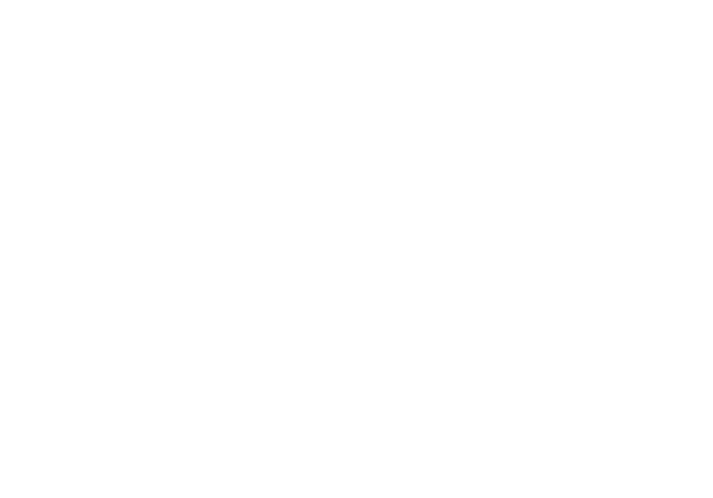
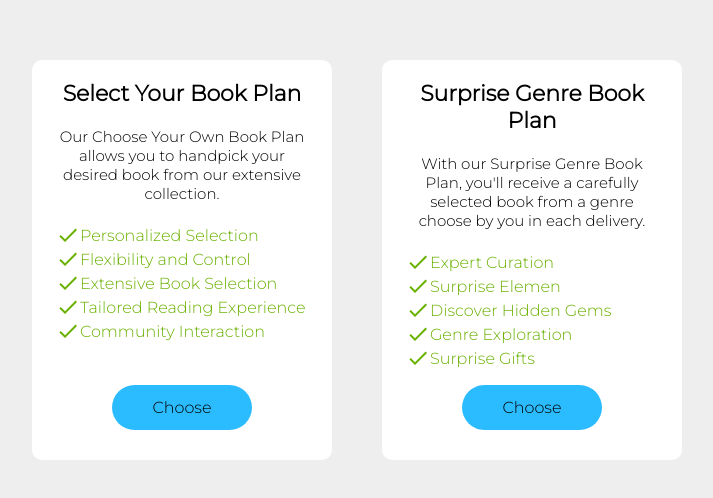
Before and after one commit to LucasNarZ/Book-Service-Landing-page, a React (Create React App) app in the folder landing-page/: page /plans in a window 1280 px wide. Before the commit this address had no page. Shown: the part 140-638 px from the top of the page, without its empty margins (283-996 px from the left). Built offline with nearby package versions, Linux system fonts and the light colour scheme.

Commit message:
plans page

```diff
--- a/landing-page/src/App.js
+++ b/landing-page/src/App.js
@@ -4,6 +4,7 @@ import './css/styles.css';
 import { InicialPage } from './components/inicialPage';
 import { AboutUs } from './components/about-us';
 import { ContactUs } from './components/contact-us.js';
+import { Plans } from './components/plans';
 
 import { BrowserRouter as Router, Routes, Route } from "react-router-dom";
 
@@ -11,9 +12,10 @@ function App() {
   return (
     <Router>
       <Routes>
-        <Route path="/" element={<InicialPage />}/>
-        <Route path='about-us' element={<AboutUs />}/>
+        <Route path="/" element={<InicialPage />} />
+        <Route path='about-us' element={<AboutUs />} />
         <Route path='/contact-us' element={<ContactUs />} />
+        <Route path="/plans" element={<Plans />} />
       </Routes>
 
     </Router>
--- a/landing-page/src/components/features.js
+++ b/landing-page/src/components/features.js
@@ -30,7 +30,7 @@ export function Features(props){
                     <img src={image3} className='feature-image'/>
                     <p className='feature-description'>We've simplified the process of discovering and acquiring new books. You can easily browse through curated collections, explore thematic book lists, and discover hidden gems recommended by our team of avid readers. Whether you're a fan of thrillers, historical fiction, or non-fiction, our platform provides a seamless experience for expanding your literary horizons.</p>
                 </Container>
-                <button className='subscribe-btn'>Subscribe</button>
+                <a href='/plans'><button className='subscribe-btn'>Subscribe</button></a>
             </Container>
         </React.Fragment>
     )
--- a/landing-page/src/components/header.js
+++ b/landing-page/src/components/header.js
@@ -12,10 +12,11 @@ export function Header(props){
                     <ul className='nav-list'>
                         <li><a href='/'>Home</a></li>
                         <li><a href='#'>Plans</a></li>
+
                         <li><a href='/about-us'>About Us</a></li>
                     </ul>
                 </nav>
-                <button className='subscribe-btn'>Subscribe</button>
+                <a href='/plans'><button className='subscribe-btn'>Subscribe</button></a>
             </header>
         </React.Fragment>
     )
--- a/landing-page/src/components/hero.js
+++ b/landing-page/src/components/hero.js
@@ -9,7 +9,7 @@ export function Hero(props){
             <section id='hero'>
                 <h1>Discover a World of Physical Books</h1>
                 <p>Step into a world where imagination knows no bounds, a captivating subscription service designed for bibliophiles who crave the tactile experience of physical books.Our platform offers an extraordinary adventure, curating an array of captivating narratives and literary wonders that will transport you to distant lands and unfamiliar realms. </p>
-                <button className='subscribe-btn'>Subscribe</button>
+                <a href='/plans'><button className='subscribe-btn'>Subscribe</button></a>
             </section>
         </React.Fragment>
     )
--- a/landing-page/src/components/opinions.js
+++ b/landing-page/src/components/opinions.js
@@ -33,7 +33,7 @@ export function Opinions(props){
                         <p> Sarah M.</p>
                     </div>
                 </div>
-                <button className='subscribe-btn'>Subscribe</button>
+                <a href='/plans'><button className='subscribe-btn'>Subscribe</button></a>
             </section>
         </React.Fragment>
     );
--- /dev/null
+++ b/landing-page/src/components/plans.js
@@ -0,0 +1,66 @@
+import React from 'react';
+import '../css/styles.css';
+
+import  bookIcon  from '../icons/icon_book.png';
+
+import CheckIcon from '@mui/icons-material/Check';
+import { Container } from '@mui/material';
+export function Plans(){
+    return(
+        <React.Fragment>
+            <div className="plans" >
+                <Container className='plan'>
+                    <h2>Select Your Book Plan</h2>
+                    <p>Our Choose Your Own Book Plan allows you to handpick your desired book from our extensive collection.</p>
+                    <div className='feature'>
+                        <CheckIcon />
+                        <p>Personalized Selection</p>
+                    </div>
+                    <div className='feature'>
+                        <CheckIcon />
+                        <p>Flexibility and Control</p>
+                    </div>
+                    <div className='feature'>
+                        <CheckIcon />
+                        <p>Extensive Book Selection</p>
+                    </div>
+                    <div className='feature'>
+                        <CheckIcon />
+                        <p>Tailored Reading Experience</p>
+                    </div>
+                    <div className='feature'>
+                        <CheckIcon />
+                        <p>Community Interaction</p>
+                    </div>
+                    <a href='/plans'><button className='subscribe-btn'>Choose</button></a>
+                </Container>
+                <Container className='plan'>
+                    <h2>Surprise Genre Book Plan</h2>
+                    <p>With our Surprise Genre Book Plan, you'll receive a carefully selected book from a genre choose by you in each delivery.</p>
+                    <div className='feature'>
+                        <CheckIcon />
+                        <p>Expert Curation</p>
+                    </div>
+                    <div className='feature'>
+                        <CheckIcon />
+                        <p>Surprise Elemen</p>
+                    </div>
+                    <div className='feature'>
+                        <CheckIcon />
+                        <p>Discover Hidden Gems</p>
+                    </div>
+                    <div className='feature'>
+                        <CheckIcon />
+                        <p>Genre Exploration</p>
+                    </div>
+                    <div className='feature'>
+                        <CheckIcon />
+                        <p>Surprise Gifts</p>
+                    </div>
+                    <a href='/plans'><button className='subscribe-btn'>Choose</button></a>
+                </Container>
+
+            </div>
+        </React.Fragment>
+    )
+}
--- a/landing-page/src/components/questions.js
+++ b/landing-page/src/components/questions.js
@@ -92,7 +92,7 @@ export function Questions(){
                     </AccordionDetails>
                 </Accordion>
                 </Accordion>
-                <button className='subscribe-btn'>Subscribe</button>
+                <a href='/plans'><button className='subscribe-btn'>Subscribe</button></a>
             </Container>
         </React.Fragment>
     )
--- a/landing-page/src/css/styles.css
+++ b/landing-page/src/css/styles.css
@@ -285,4 +285,47 @@ button, li {
   margin: 0 auto;
 }
 
+.plans {
+  width: 100vw;
+  height: 100vh;
+  background-color: rgb(238, 238, 238);
+  display: flex;
+  justify-content: center;
+  align-items: center;
+  column-gap: 50px;
+}
+.plans .plan {
+  width: 300px;
+  height: 400px;
+  margin: 0;
+  background-color: white;
+  border-radius: 10px;
+  display: flex;
+  align-items: center;
+  flex-direction: column;
+  position: relative;
+}
+.plans .plan h2 {
+  margin: 20px 0;
+  font-size: 22px;
+  text-align: center;
+}
+.plans .plan > p {
+  text-align: center;
+  margin-bottom: 20px;
+  font-size: 15px;
+}
+.plans .plan .feature {
+  display: flex;
+  align-items: center;
+  align-self: flex-start;
+  color: rgb(106, 177, 0);
+}
+.plans .plan .subscribe-btn {
+  position: absolute;
+  bottom: 30px;
+  left: 50%;
+  transform: translate(-50%);
+}
+
 /*# sourceMappingURL=styles.css.map */
--- a/landing-page/src/scss/styles.scss
+++ b/landing-page/src/scss/styles.scss
@@ -303,3 +303,48 @@ button, li{
         margin: 0 auto;
     }
 }
+
+.plans{
+    width: 100vw;
+    height: 100vh;
+    background-color: rgb(238, 238, 238);
+    display: flex;
+    justify-content: center;
+    align-items: center;
+    column-gap: 50px;
+    .plan{
+        width: 300px;
+        height: 400px;
+        margin: 0;
+        background-color: white;
+        border-radius: 10px;
+        display: flex;
+        align-items: center;
+        flex-direction: column;
+        position: relative;
+        h2{
+            margin: 20px 0;
+            font-size: 22px;
+            text-align: center;
+        }
+
+        & > p{
+            text-align: center;
+            margin-bottom: 20px;
+            font-size: 15px;
+
+        }
+        .feature{
+            display: flex;
+            align-items: center;
+            align-self: flex-start;
+            color: rgb(106, 177, 0);
+        }
+        .subscribe-btn{
+            position: absolute;
+            bottom: 30px;
+            left: 50%;
+            transform: translate(-50%);
+        }
+    }
+}
```
Also changed, not shown: 1 other file (tests, documents, lock files or other folders).
